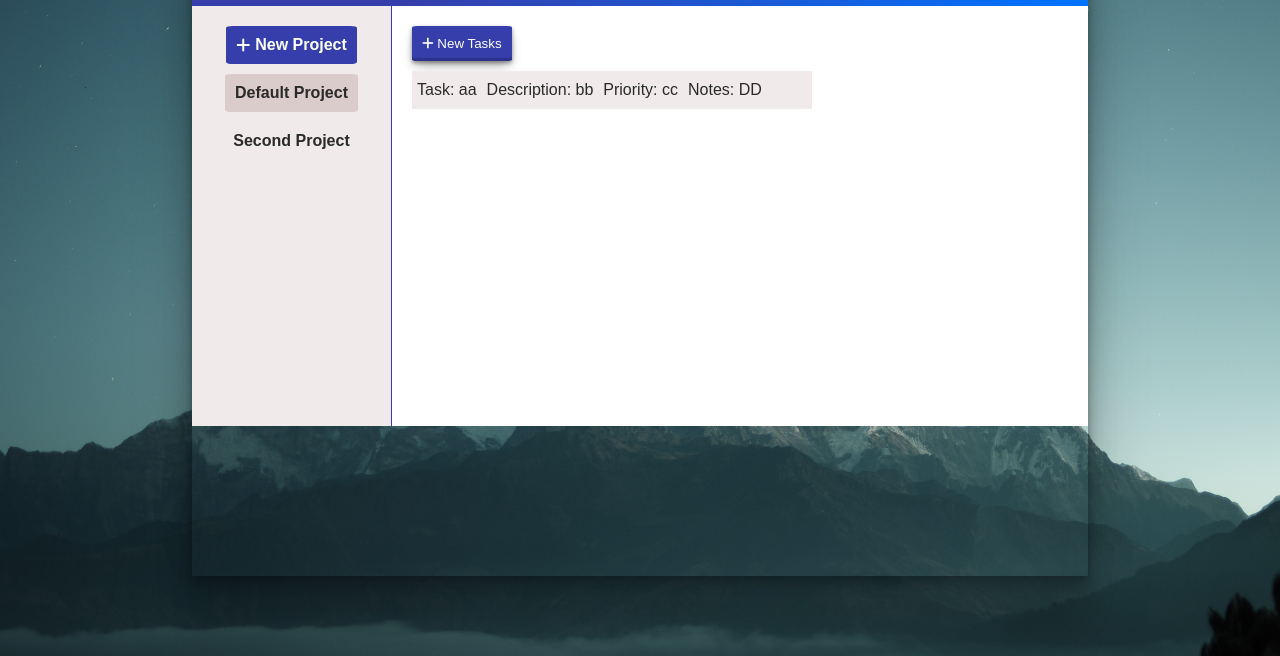
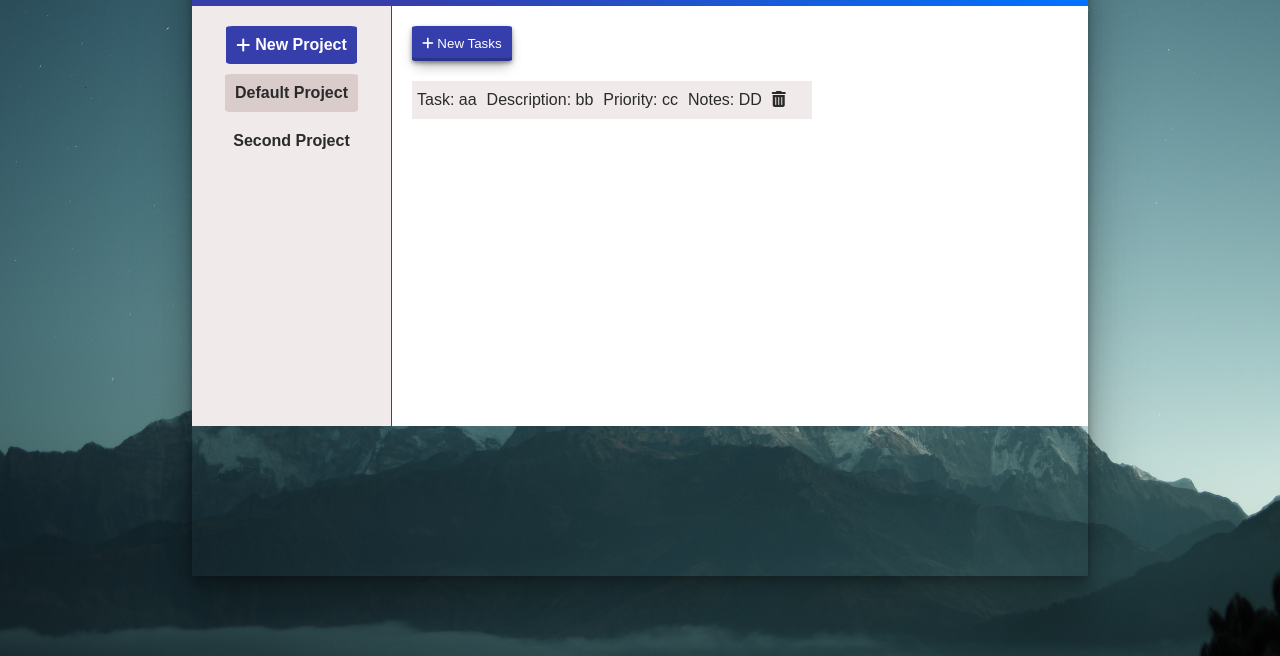
Before and after one commit to SneedUltima/Todo_List-, a website built with webpack: page src/template.html in a window 1280 px wide. Both pictures are taken after a click on the button "Default Project". Shown: the part 144-800 px from the top of the page. Built offline with nearby package versions, Linux system fonts and the light colour scheme; a web font is replaced by a local one.

Commit message:
fix: delete task button now also delete task object from tasks array

```diff
--- a/src/index.js
+++ b/src/index.js
@@ -50,7 +50,7 @@ newTaskButton.addEventListener("click", () => {
 
 function changeTaskDisplay(selectedProject) {
     selectedProject.tasks.forEach(task => {
-        createTask(task)
+        createTask(task, selectedProject)
     })
 }
 
@@ -75,16 +75,19 @@ function addProjectButton(projectName, project) {
             const notes = document.createElement("p")
             notes.textContent = `Notes: ${task.notes}`
             const bin = document.createElement("i")
-            bin.classList.add = ("fa-solid fa-plus")
+            bin.innerHTML = "<i class='fa-solid fa-trash-can'></i>"
+            bin.classList.add("bin")
             taskContainer.append(title, description, priority, notes, bin)
             innerTasks.appendChild(taskContainer)
-            console.log(projects);
+            bin.addEventListener("click", () => {
+              innerTasks.removeChild(taskContainer)
+            })
 
     })})
     projectsContainer.append(button)
 }
 
-function createTask(task) {
+function createTask(task, selectedProject) {
     const taskContainer = document.createElement("div")
     taskContainer.classList.add("task-container")
     const title = document.createElement("p")
@@ -95,8 +98,19 @@ function createTask(task) {
     priority.textContent = `Priority: ${task.priority}`
     const notes = document.createElement("p")
     notes.textContent = `Notes: ${task.notes}`
-    taskContainer.append(title, description, priority, notes)
+    const bin = document.createElement("i")
+    bin.innerHTML = "<i class='fa-solid fa-trash-can'></i>"
+    bin.classList.add("bin")
+    taskContainer.append(title, description, priority, notes, bin)
     innerTasks.append(taskContainer)
+    bin.addEventListener("click", () => {
+        task.selected = true;
+
+        let taskRemove = selectedProject.tasks.findIndex(task => task.selected === true)
+        console.log(taskRemove);
+        selectedProject.tasks.splice(taskRemove, 1)
+        innerTasks.removeChild(taskContainer)
+      })
 }
 
 function clearDisplay(parent) {
@@ -104,3 +118,5 @@ function clearDisplay(parent) {
          parent.removeChild(parent.firstChild);
         }
     }
+
+// TASKS VISUALLY SHOULD BE SAME LENGTH
--- a/src/project.js
+++ b/src/project.js
@@ -1,5 +1,3 @@
-// import {Tasks} from "./tasks.js"
-
 export class Project {
     constructor(name) {
         this.name = name;
@@ -11,7 +9,8 @@ export class Project {
             title : title,
             description : description,
             priority : priority,
-            notes : notes
+            notes : notes,
+            selected: false,
         }
         this.tasks.push(task)
         return task
--- a/src/styles/main.scss
+++ b/src/styles/main.scss
@@ -127,6 +127,14 @@ body{
             box-shadow: rgba(0, 0, 0, 0.1) 0px 0px 5px 0px, rgba(0, 0, 0, 0.1) 0px 0px 1px 0px;
             background: darken($light-color, 2%);
             }
+
+        .bin{
+            cursor: pointer;
+
+            &:hover{
+                color: red;
+            }
+        }
     }
 
 }
@@ -143,7 +151,7 @@ body{
         background: $blue-color;
         border: none;
         padding: 10px 10px;
-        margin-bottom: 10px;
+        margin-bottom: 20px;
         border-radius: 5%;
         cursor: pointer;
         box-shadow: rgba(0, 0, 0, 0.4) 0px 2px 4px, rgba(0, 0, 0, 0.3) 0px 7px 13px -3px, rgba(0, 0, 0, 0.2) 0px -3px 0px inset;
```
